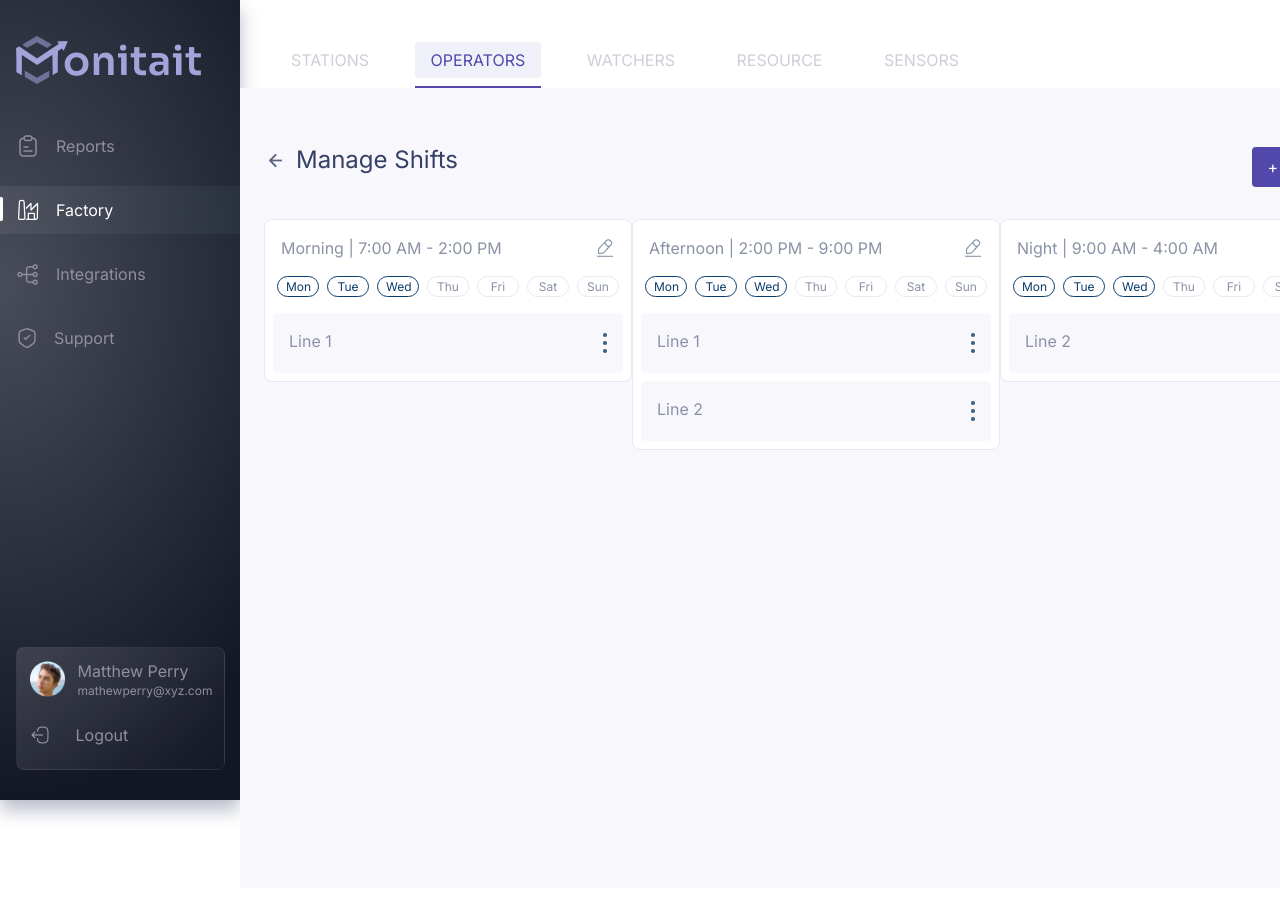
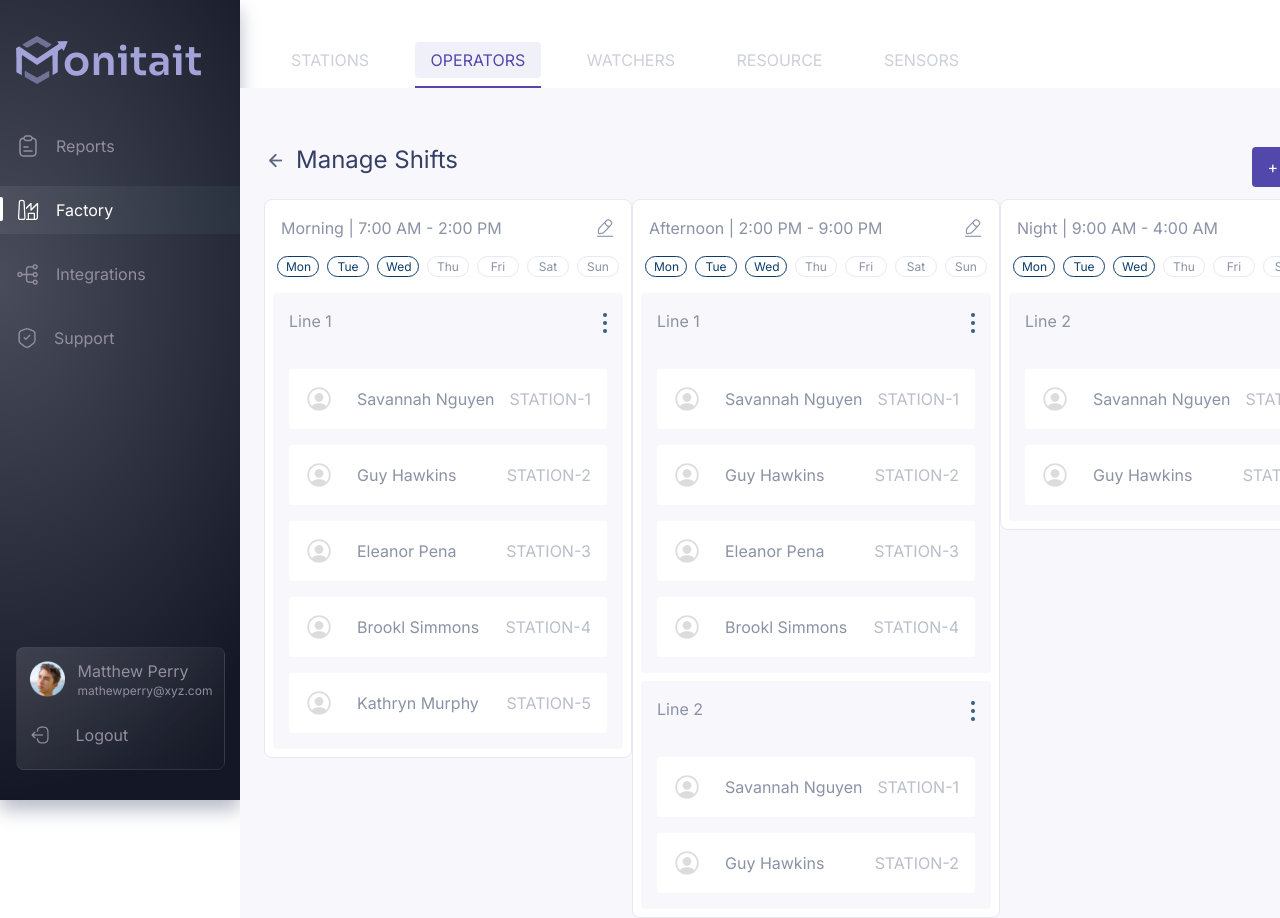
Before and after one commit to AlirezaAdabi/InterviewChallenge-Dashboard, a Next.js app: page /factory/operators in a window 1280 px wide. Shown: the top 918 px of the page. Before the commit the page ends 888 px from the top, so only its background shows below. Built offline with nearby package versions, Linux system fonts and the light colour scheme.

Commit message:
add: operators

```diff
--- a/components/Action/Action.tsx
+++ b/components/Action/Action.tsx
@@ -8,7 +8,7 @@ interface Props {
 
 const Action = ({ label, btnLabel }: Props) => {
   return (
-    <div className="flex w-full justify-between mt-14 mb-8 items-baseline">
+    <div className="flex w-full justify-between mt-14 mb-3 items-baseline">
       <div className="flex text-[#364066] text-2xl space-x-2 items-center">
         <Link href="">
           <a>
--- a/components/Card/Card.tsx
+++ b/components/Card/Card.tsx
@@ -10,7 +10,7 @@ interface Props {
 
 const Card = ({ date, startTime, endTime, children }: Props) => {
   return (
-    <div className="flex flex-col justify-start items-center w-[368px] bg-white rounded-lg border border-[#E7E8F2] h-fit ">
+    <div className="flex flex-col justify-start items-center w-[368px] bg-white rounded-lg border border-[#E7E8F2] h-fit">
       <div className="flex justify-between px-4 w-full text-[#8A92A6] my-4 items-center">
         <div>
           <span>{date}</span> | <span>{startTime}</span> -{" "}
--- a/components/Content/Content.tsx
+++ b/components/Content/Content.tsx
@@ -7,7 +7,7 @@ interface Props {
 }
 const Content = ({ children }: Props) => {
   return (
-    <div className="flex flex-col bg-[#F8F8FC] h-screen px-6">
+    <div className="flex flex-col bg-[#F8F8FC] h-full px-6">
       <Action label="Manage Shifts" btnLabel="+ Add Shift" />
       <div>{children}</div>
     </div>
--- a/components/Line/Line.tsx
+++ b/components/Line/Line.tsx
@@ -7,14 +7,14 @@ interface Props {
 
 const Line = ({ children, label }: Props) => {
   return (
-    <div className="flex flex-col justify-center items-center bg-[#F8F8FC] w-full p-4 rounded mb-2">
+    <div className="flex flex-col justify-center items-center bg-[#F8F8FC] w-full p-4 rounded mb-2 h-fit">
       <div className="flex w-full justify-between">
         <span className="text-[#8A92A6]">{label}</span>
         <button>
           <img src="/asset/More.png" alt="" />
         </button>
       </div>
-      <div>{children}</div>
+      {children && <div className="w-full mt-4">{children}</div>}
     </div>
   );
 };
--- /dev/null
+++ b/components/Operator/Operator.tsx
@@ -0,0 +1,20 @@
+import React from "react";
+interface Props {
+  name: string;
+  station: number;
+}
+
+const Operator = ({ name, station }: Props) => {
+  return (
+    <div className="bg-white flex justify-between w-[318px] h-[60px] items-center rounded mt-4 px-4">
+      <div className="flex items-center space-x-6">
+        <img src="/asset/profile.png" />
+        <span className="capitalize text-[#8A92A6]">{name}</span>
+      </div>
+
+      <span className="text-[#8A92A6]/60"> STATION-{station}</span>
+    </div>
+  );
+};
+
+export default Operator;
--- /dev/null
+++ b/components/Operator/index.ts
@@ -0,0 +1 @@
+export { default } from "./Operator";
--- a/pages/_app.tsx
+++ b/pages/_app.tsx
@@ -1,6 +1,6 @@
 import "../styles/globals.css";
 import type { AppProps } from "next/app";
-import Navbar from "../components/Sidebar";
+import Sidebar from "../components/Sidebar";
 import Head from "next/head";
 
 function MyApp({ Component, pageProps }: AppProps) {
@@ -9,7 +9,7 @@ function MyApp({ Component, pageProps }: AppProps) {
       <Head>
         <link rel="icon" href="/Icon.png" />
       </Head>
-      <Navbar />
+      <Sidebar />
       <Component {...pageProps} />
     </div>
   );
--- a/pages/factory/operators.tsx
+++ b/pages/factory/operators.tsx
@@ -4,6 +4,7 @@ import Card from "../../components/Card";
 import Content from "../../components/Content";
 import Line from "../../components/Line";
 import Navbar from "../../components/Navbar";
+import Operator from "../../components/Operator";
 
 const Operators = () => {
   return (
@@ -16,16 +17,42 @@ const Operators = () => {
       <Content>
         <div className="flex flex-col md:flex-row w-full justify-between">
           <Card date="Morning" startTime="7:00 AM" endTime="2:00 PM">
-            <Line label="Line 1"></Line>
+            <Line label="Line 1">
+              <div>
+                <Operator name="savannah nguyen" station={1} />
+                <Operator name="Guy Hawkins" station={2} />
+                <Operator name="Eleanor Pena" station={3} />
+                <Operator name="Brookl Simmons" station={4} />
+                <Operator name="Kathryn Murphy" station={5} />
+              </div>
+            </Line>
           </Card>
           <Card date="Afternoon" startTime="2:00 PM" endTime="9:00 PM">
             <div>
-              <Line label="Line 1"></Line>
-              <Line label="Line 2"></Line>
+              <Line label="Line 1">
+                <div>
+                  {" "}
+                  <Operator name="savannah nguyen" station={1} />
+                  <Operator name="Guy Hawkins" station={2} />
+                  <Operator name="Eleanor Pena" station={3} />
+                  <Operator name="Brookl Simmons" station={4} />
+                </div>
+              </Line>
+              <Line label="Line 2">
+                <div>
+                  <Operator name="savannah nguyen" station={1} />
+                  <Operator name="Guy Hawkins" station={2} />
+                </div>
+              </Line>
             </div>
           </Card>
           <Card date="Night" startTime="9:00 AM" endTime="4:00 AM">
-            <Line label="Line 2"></Line>
+            <Line label="Line 2">
+              <div>
+                <Operator name="savannah nguyen" station={1} />
+                <Operator name="Guy Hawkins" station={2} />
+              </div>
+            </Line>
           </Card>
         </div>
       </Content>
```
